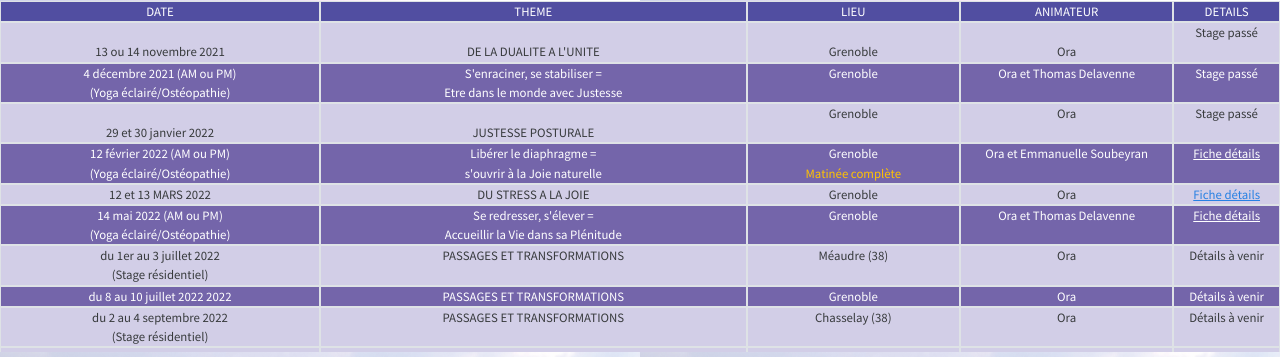
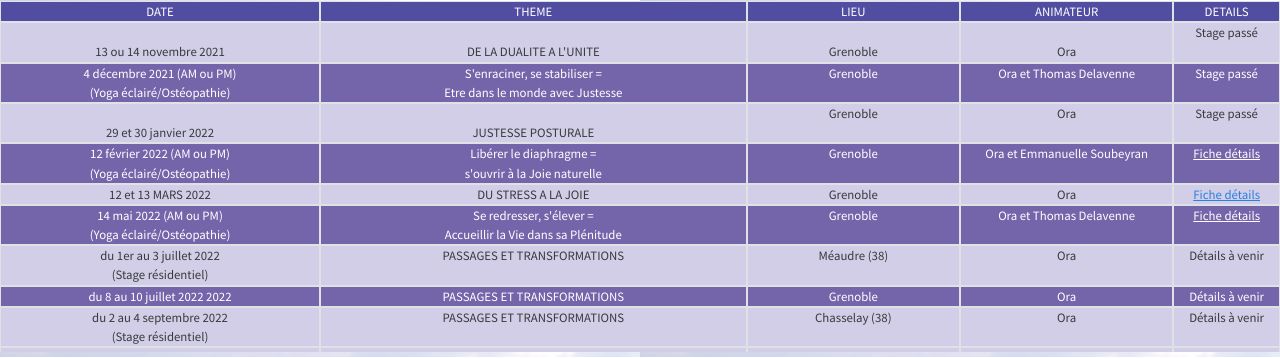
Before and after one commit to vie-en-yoga/vie-en-yoga.github.io, a Jekyll site: the page stages/index.html, which Jekyll copies as it is, in a window 1280 px wide. Shown: the part 87-445 px from the top of the page. Built offline with Jekyll 4.4.1, drawn with Linux system fonts in a browser that asks for light colours; nearby versions of some CDN libraries.

Commit message:
Stage ostéo
Retrait de la mention matinée complète

```diff
--- a/stages/index.html
+++ b/stages/index.html
@@ -190,7 +190,7 @@
                 </div>
                 <div class="col-2 border">
                   Grenoble<br>
-                  <span class="txt-or">Matinée complète</span>
+<!--                  <span class="txt-or">Matinée complète</span>   -->
                 </div>
                 <div class="col-2 border">
                   Ora et Emmanuelle Soubeyran
```
